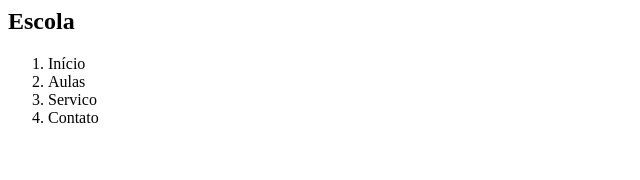
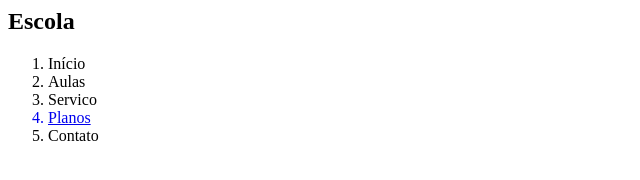
Before and after one commit to mulottopaulo/aula-git-reset, a plain HTML site: page index.html in a window 1280 px wide. Shown: the whole page, without its empty margins (0-640 px from the left). Drawn offline with Linux system fonts and the light colour scheme.

Commit message:
Adição do link para a página planos.html

```diff
--- a/index.html
+++ b/index.html
@@ -4,6 +4,7 @@
         <li>Início</li>
         <li>Aulas</li>
         <li>Servico</li>
+        <a href="planos.html"><li>Planos</li></a>
         <li>Contato</li>
     </ol>
 </nav>
```
